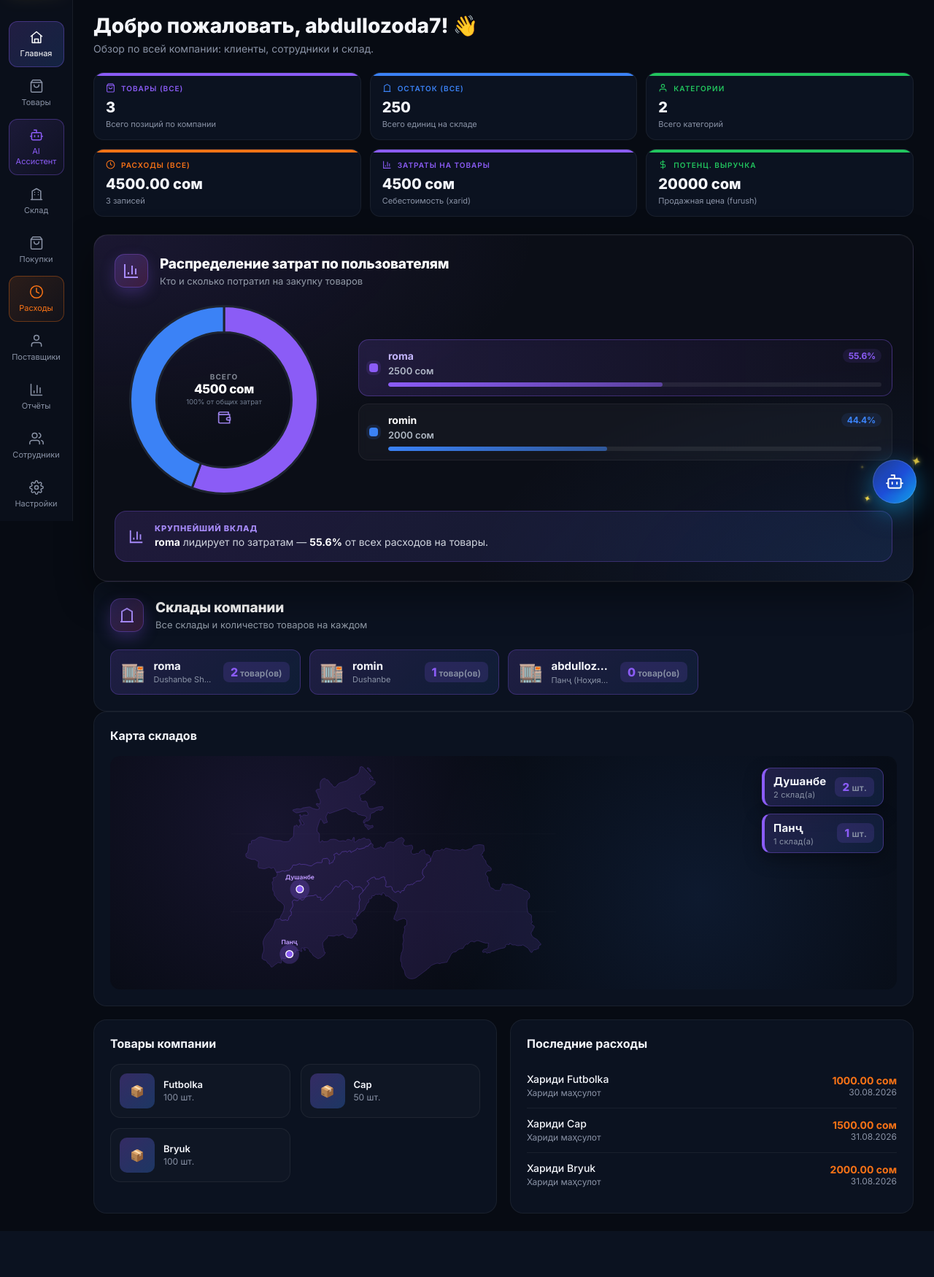
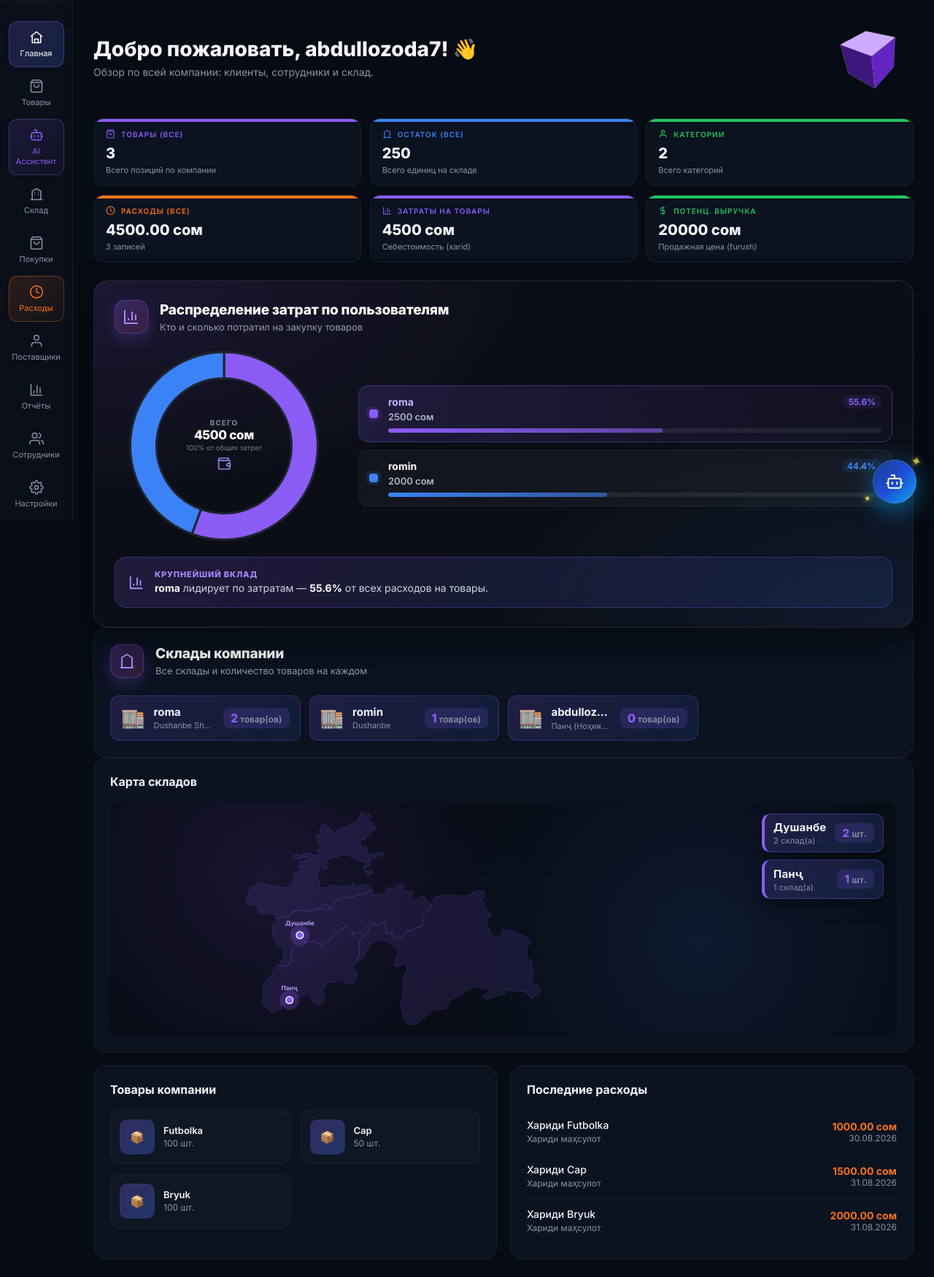
Before and after one commit to abdullozoda77/KorvonTour, a Django app: page /home/ in a window 1280 px wide. Shown: the part 86-1836 px from the top of the page at 73% size. Before the commit the page ends 1773 px from the top, so only its background shows below. Run offline with Django 5.2, Linux system fonts and the light colour scheme; a user stored in the database is signed in; data comes from the database, SQL or seed files in the repository.

Commit message:
Add two 3D touches: card tilt-on-hover and a rotating 3D box
Stat cards and product cards now tilt toward the cursor on hover
(mouse-tracked perspective transform, CSS only). The home page also
gets a small rotating 3D crate (Three.js) next to the welcome
heading, hidden on mobile to keep things light there.

Co-Authored-By: Claude Sonnet 5 <noreply@anthropic.com>

```diff
--- a/myapp/templates/home.html
+++ b/myapp/templates/home.html
@@ -142,12 +142,15 @@
 
     <!-- WELCOME -->
     <div class="welcome">
+        <div>
             <h1>Добро пожаловать{% if user.is_authenticated %}, {{ user.get_full_name|default:user.username }}{% endif %}! 👋</h1>
             {% if user.is_superuser %}
             <p>Обзор по всей компании: клиенты, сотрудники и склад.</p>
             {% else %}
             <p>Вот что происходит в вашем бизнесе сегодня.</p>
             {% endif %}
+        </div>
+        <div class="hero-3d" id="hero3d"></div>
     </div>
 
     <!-- STATS + DONUT -->
@@ -609,6 +612,65 @@
 </script>
 {% endif %}
 
+<script src="https://cdnjs.cloudflare.com/ajax/libs/three.js/r128/three.min.js"></script>
+<script>
+(function () {
+    var container = document.getElementById('hero3d');
+    if (!container || typeof THREE === 'undefined') return;
+    var w = container.clientWidth, h = container.clientHeight;
+    if (!w || !h) return;
+
+    var scene = new THREE.Scene();
+    var camera = new THREE.PerspectiveCamera(45, w / h, 0.1, 100);
+    camera.position.set(2.4, 2, 2.8);
+    camera.lookAt(0, 0, 0);
+
+    var renderer = new THREE.WebGLRenderer({ alpha: true, antialias: true });
+    renderer.setSize(w, h);
+    renderer.setPixelRatio(window.devicePixelRatio || 1);
+    container.appendChild(renderer.domElement);
+
+    scene.add(new THREE.AmbientLight(0xffffff, 0.6));
+    var dir1 = new THREE.DirectionalLight(0xffffff, 1.1);
+    dir1.position.set(3, 5, 2);
+    scene.add(dir1);
+    var dir2 = new THREE.DirectionalLight(0x8b5cf6, 0.6);
+    dir2.position.set(-3, -2, -2);
+    scene.add(dir2);
+
+    var geometry = new THREE.BoxGeometry(1.4, 1.4, 1.4);
+    var materials = [
+        new THREE.MeshStandardMaterial({ color: 0x7c3aed, roughness: 0.35, metalness: 0.2 }),
+        new THREE.MeshStandardMaterial({ color: 0x6d28d9, roughness: 0.35, metalness: 0.2 }),
+        new THREE.MeshStandardMaterial({ color: 0xa78bfa, roughness: 0.3, metalness: 0.2 }),
+        new THREE.MeshStandardMaterial({ color: 0x4c1d95, roughness: 0.4, metalness: 0.2 }),
+        new THREE.MeshStandardMaterial({ color: 0x8b5cf6, roughness: 0.35, metalness: 0.25 }),
+        new THREE.MeshStandardMaterial({ color: 0x5b21b6, roughness: 0.35, metalness: 0.2 }),
+    ];
+    var box = new THREE.Mesh(geometry, materials);
+    scene.add(box);
+
+    var edges = new THREE.EdgesGeometry(geometry);
+    var line = new THREE.LineSegments(edges, new THREE.LineBasicMaterial({ color: 0xffffff, transparent: true, opacity: 0.25 }));
+    box.add(line);
+
+    function animate() {
+        requestAnimationFrame(animate);
+        box.rotation.y += 0.008;
+        box.rotation.x = Math.sin(Date.now() * 0.0006) * 0.15;
+        renderer.render(scene, camera);
+    }
+    animate();
+
+    window.addEventListener('resize', function () {
+        var nw = container.clientWidth, nh = container.clientHeight;
+        if (!nw || !nh) return;
+        camera.aspect = nw / nh;
+        camera.updateProjectionMatrix();
+        renderer.setSize(nw, nh);
+    });
+})();
+</script>
 <script src="https://unpkg.com/leaflet@1.9.4/dist/leaflet.js"></script>
 <script>
 (function () {
@@ -747,6 +809,18 @@ if (sidebarToggleBtn) {
         localStorage.setItem('korvon-sidebar-collapsed', collapsed ? '1' : '0');
     });
 }
+(function () {
+    var maxTilt = 8;
+    document.querySelectorAll('.stat-card, .product-item').forEach(function (el) {
+        el.addEventListener('mousemove', function (e) {
+            var r = el.getBoundingClientRect();
+            var x = (e.clientX - r.left) / r.width - 0.5;
+            var y = (e.clientY - r.top) / r.height - 0.5;
+            el.style.transform = 'perspective(700px) rotateY(' + (x * maxTilt).toFixed(2) + 'deg) rotateX(' + (-y * maxTilt).toFixed(2) + 'deg) translateY(-4px)';
+        });
+        el.addEventListener('mouseleave', function () { el.style.transform = ''; });
+    });
+})();
 document.addEventListener('click', function (e) {
     var btn = e.target.closest ? e.target.closest('.notif-btn') : null;
     if (btn) {
--- a/static/css/style.css
+++ b/static/css/style.css
@@ -508,9 +508,12 @@ html.sidebar-collapsed .nav-item svg { margin: 0 auto; }
 .user .info .role { font-size: 12px; color: var(--muted); }
 
 /* WELCOME */
-.welcome { margin-bottom: 24px; }
+.welcome { margin-bottom: 24px; display: flex; align-items: center; justify-content: space-between; gap: 20px; }
 .welcome h1 { font-size: 28px; font-weight: 800; margin-bottom: 6px; }
 .welcome p { color: var(--muted); font-size: 14px; }
+.hero-3d { width: 120px; height: 120px; flex-shrink: 0; }
+.hero-3d canvas { display: block; }
+@media (max-width: 768px) { .hero-3d { display: none; } }
 
 /* STATS */
 .stats {
```
Also changed, not shown: myapp/templates/base.html (+12 -0 lines). Lines whose indentation alone changed are shown as unchanged.
